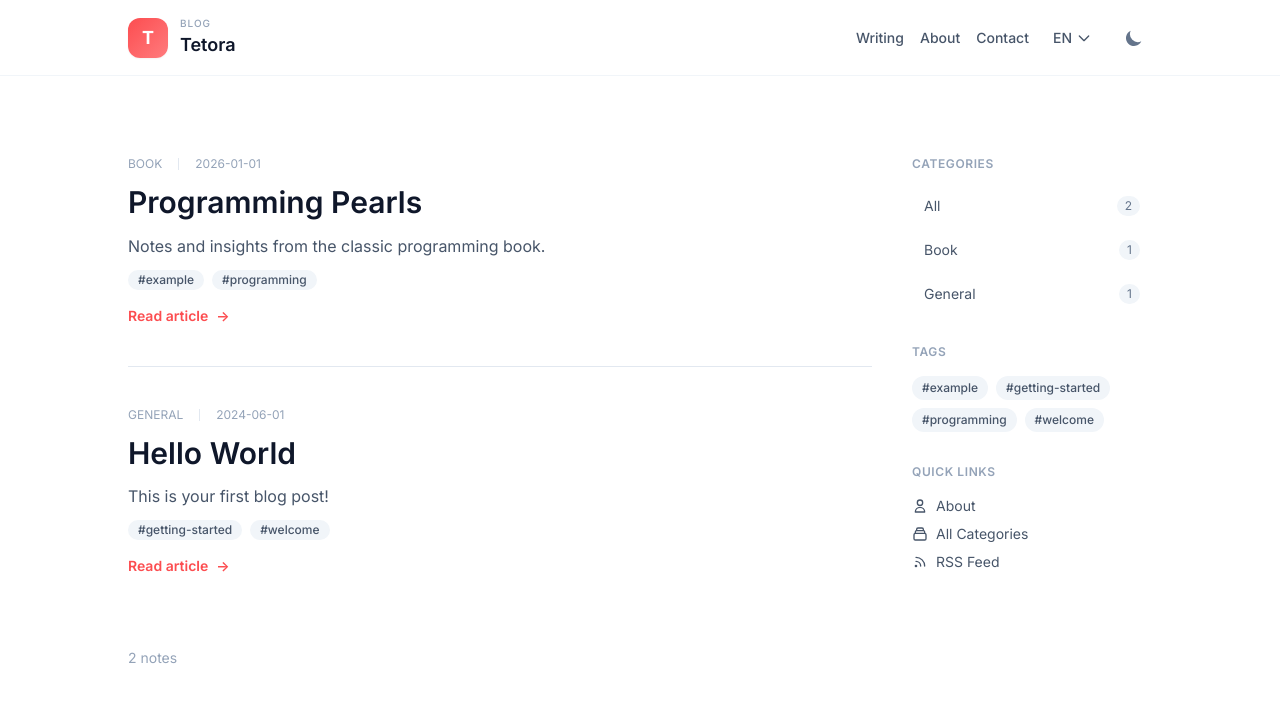
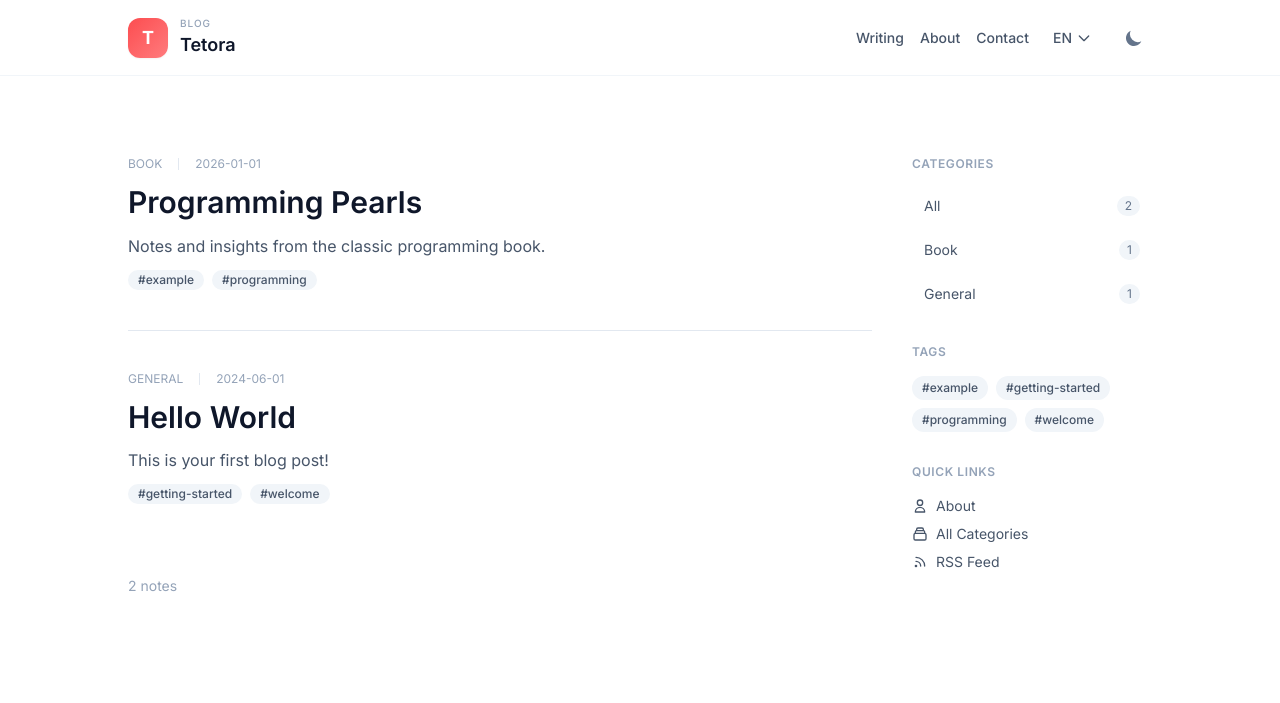
Before and after one commit to acerola/tetora-blog, a Jekyll site: the page built from en/index.html, in a window 1280 px wide and 900 px high. Shown: the top 703 px of the window. Built offline with Jekyll 4.4.1, drawn with Linux system fonts in a browser that asks for light colours.

Commit message:
chore: add favicon, update layouts and site output
Amp-Thread-ID: https://ampcode.com/threads/T-019c485b-e07b-7786-96e3-b370bdd54e3d
Co-authored-by: Amp <amp@ampcode.com>

```diff
--- a/_includes/home-content.html
+++ b/_includes/home-content.html
@@ -35,11 +35,6 @@
           {% endfor %}
         </div>
         {% endif %}
-        <div class="mt-4 flex flex-wrap items-center gap-4 text-sm text-slate-500 dark:text-slate-400">
-          <a class="inline-flex items-center gap-2 font-semibold text-[#fc4d50]" href="{{ post.url | relative_url }}">
-            {{ t.post.read_article }} <span aria-hidden="true">&rarr;</span>
-          </a>
-        </div>
       </li>
       {% endfor %}
     </ul>
--- a/_layouts/category.html
+++ b/_layouts/category.html
@@ -38,11 +38,6 @@ layout: default
             {% endfor %}
           </div>
           {% endif %}
-          <div class="mt-4 flex flex-wrap items-center gap-4 text-sm text-slate-500 dark:text-slate-400">
-            <a class="inline-flex items-center gap-2 font-semibold text-[#fc4d50]" href="{{ post.url | relative_url }}">
-              {{ t.post.read_article }} <span aria-hidden="true">&rarr;</span>
-            </a>
-          </div>
         </li>
         {% endfor %}
       </ul>
--- a/_layouts/tag.html
+++ b/_layouts/tag.html
@@ -27,11 +27,6 @@ layout: default
         </a>
       </h2>
       <p class="mt-3 text-base text-slate-600 dark:text-slate-400">{{ post.description }}</p>
-      <div class="mt-4 flex flex-wrap items-center gap-4 text-sm text-slate-500 dark:text-slate-400">
-        <a class="inline-flex items-center gap-2 font-semibold text-[#fc4d50]" href="{{ post.url | relative_url }}">
-          {{ t.post.read_article }} <span aria-hidden="true">&rarr;</span>
-        </a>
-      </div>
     </li>
     {% endfor %}
   </ul>
```
Also changed, not shown: .claude/settings.local.json, favicon.ico (added), 4 other files.
